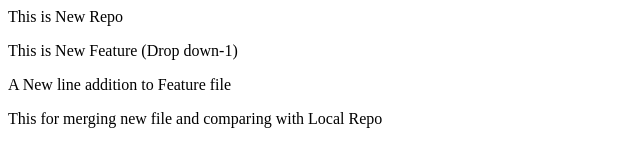
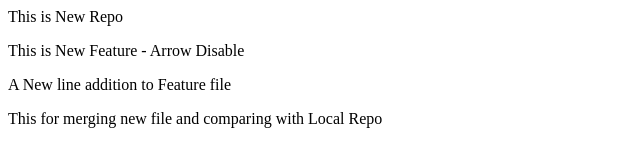
Before and after one commit to maheshmena/Localrepo, a plain HTML site: page index.html in a window 1280 px wide. Shown: the full height of the page, 0-640 px from the left. Drawn offline with Linux system fonts and the light colour scheme.

Commit message:
New arrow disable

```diff
--- a/index.html
+++ b/index.html
@@ -1,6 +1,6 @@
 <p> This is New Repo </p>
 
-<p> This is New Feature (Drop down-1) </p>
+<p> This is New Feature - Arrow Disable </p>
 
 <p> A New line addition to Feature file </p>
 
```
